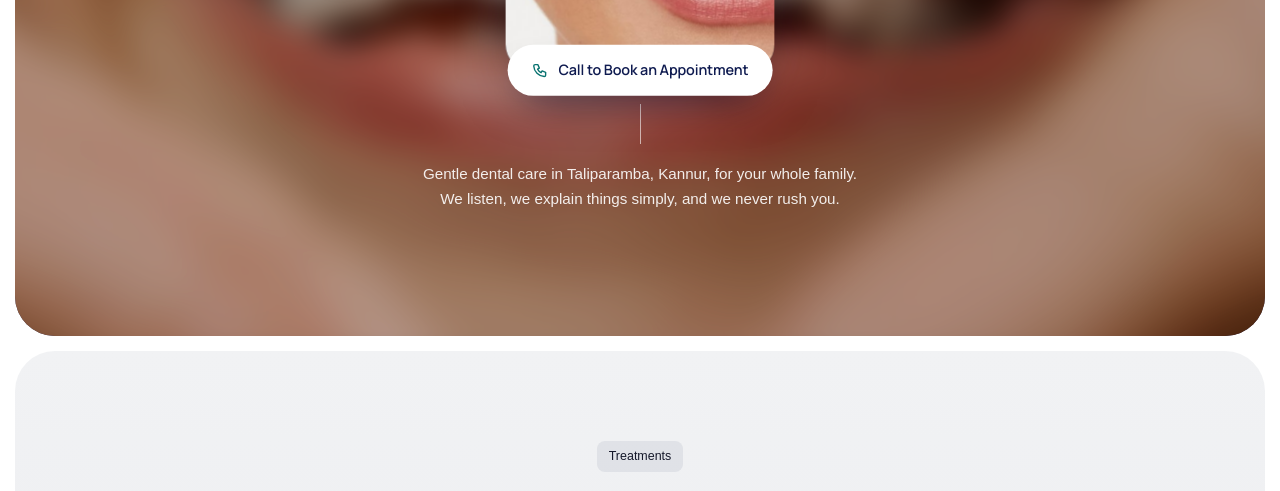
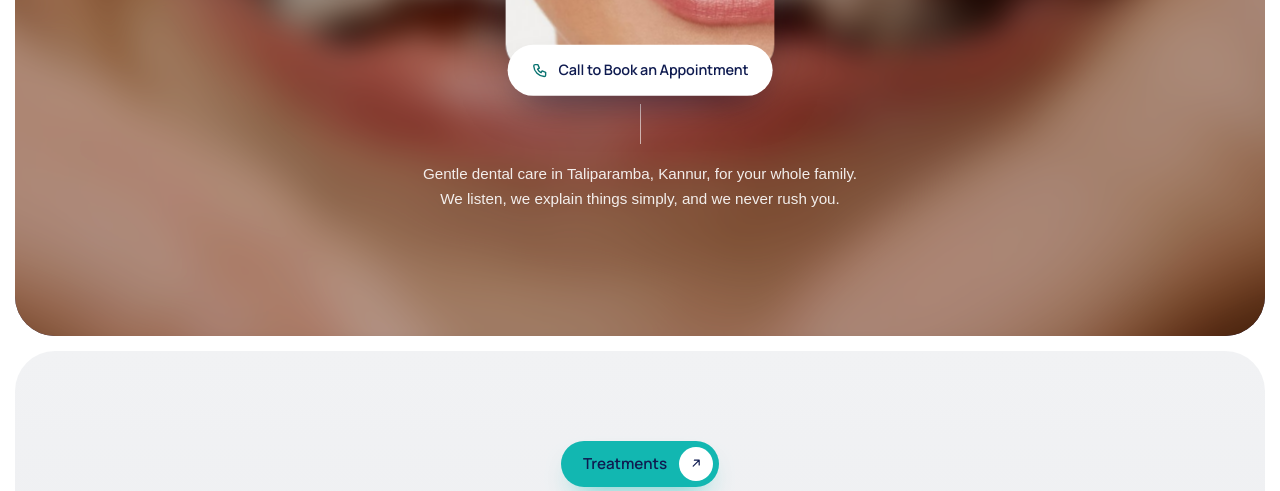
Before and after one commit to toothent/toothent-web, a plain HTML site: page index.html in a window 1280 px wide. Shown: the part 449-940 px from the top of the page. Drawn offline with Linux system fonts and the light colour scheme.

Commit message:
Make the Treatments link a prominent button
Co-Authored-By: Claude Opus 5.5 <noreply@anthropic.com>

```diff
--- a/css/styles.css
+++ b/css/styles.css
@@ -58,8 +58,11 @@ svg { width: 1em; height: 1em; fill: none; stroke: currentColor; stroke-width: 2
   border-radius: 8px; background: rgba(15, 27, 80, .07); color: var(--ink); font-size: .78rem;
 }
 .tag--glass { background: rgba(255, 255, 255, .14); color: var(--white); }
-.tag--link { transition: background-color .25s, color .25s; }
-.tag--link:hover { background: var(--teal); color: var(--navy); }
+/* a tag that is a real link: reads as a button */
+.tag--link { gap: 12px; padding: 6px 6px 6px 22px; border-radius: var(--pill); background: var(--teal); color: var(--navy); font-family: var(--font-nav); font-size: .95rem; font-weight: 600; box-shadow: 0 14px 28px -14px rgba(18, 183, 177, .8); transition: background-color .25s, color .25s, transform .25s var(--ease); }
+.tag-go { display: grid; place-items: center; width: 34px; height: 34px; border-radius: 50%; background: var(--white); color: var(--navy); font-size: .9rem; transition: transform .25s var(--ease); }
+.tag--link:hover { background: var(--navy); color: var(--white); transform: translateY(-2px); }
+.tag--link:hover .tag-go { transform: rotate(45deg); }
 h3.tag { letter-spacing: normal; line-height: 1.55; } /* tags used as headings keep the tag look */
 .h2 { font-size: clamp(1.9rem, 3.6vw, 2.9rem); color: var(--ink); }
 .lead { color: var(--muted); max-width: 460px; font-size: .95rem; }
--- a/index.html
+++ b/index.html
@@ -58,7 +58,7 @@
     <!-- ============ SERVICES FAN ============ -->
     <section class="panel fan-panel">
       <div class="container reveal">
-        <a href="treatments.html" class="tag tag--link">Treatments</a>
+        <a href="treatments.html" class="tag tag--link">Treatments <span class="tag-go"><svg viewBox="0 0 24 24" aria-hidden="true"><path d="M7 17L17 7M9 7h8v8"/></svg></span></a>
         <h2 class="h2">What Brings People<br>Through Our Door</h2>
         <div class="mini-arrows">
           <button type="button" data-fan-prev aria-label="Previous treatment"><svg viewBox="0 0 24 24" aria-hidden="true"><path d="M19 12H5M11 6l-6 6 6 6"/></svg></button>
```
